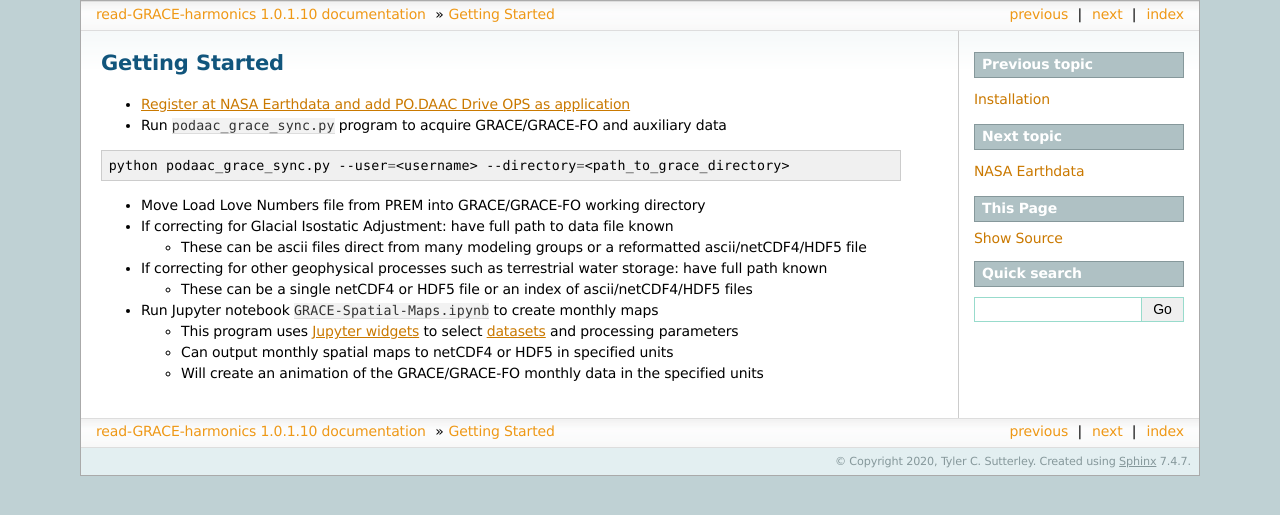
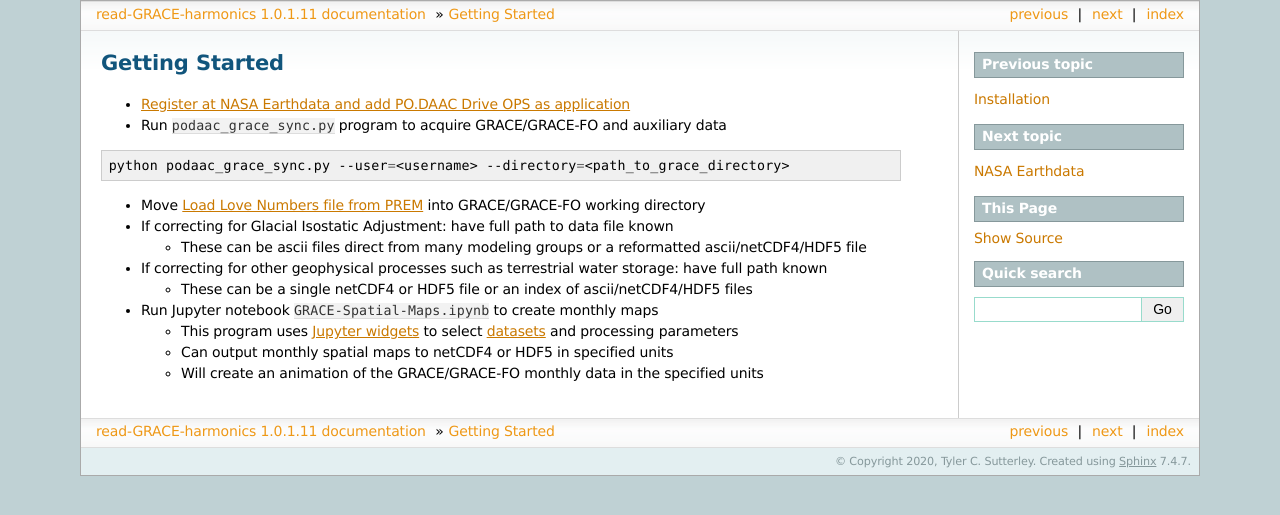
Before and after one commit to tsutterley/gravity-toolkit, a Sphinx documentation site: the page built from doc/source/getting_started/Getting-Started.md, in a window 1280 px wide. Shown: the top 515 px of the page. Built offline with Sphinx 7.4.7, drawn with Linux system fonts in a browser that asks for light colours.

````diff
--- a/doc/source/conf.py
+++ b/doc/source/conf.py
@@ -22,7 +22,7 @@ copyright = '2020, Tyler C. Sutterley'
 author = 'Tyler C. Sutterley'
 
 # The full version, including alpha/beta/rc tags
-release = '1.0.1.10'
+release = '1.0.1.11'
 
 
 # -- General configuration ---------------------------------------------------
--- a/doc/source/getting_started/Getting-Started.md
+++ b/doc/source/getting_started/Getting-Started.md
@@ -6,7 +6,7 @@ Getting Started
 ```bash
 python podaac_grace_sync.py --user=<username> --directory=<path_to_grace_directory>
 ```
-- Move Load Love Numbers file from PREM into GRACE/GRACE-FO working directory
+- Move [Load Love Numbers file from PREM](https://github.com/tsutterley/read-GRACE-harmonics/blob/master/love_numbers) into GRACE/GRACE-FO working directory
 - If correcting for Glacial Isostatic Adjustment: have full path to data file known
     * These can be ascii files direct from many modeling groups or a reformatted ascii/netCDF4/HDF5 file
 - If correcting for other geophysical processes such as terrestrial water storage: have full path known
--- a/setup.py
+++ b/setup.py
@@ -1,7 +1,7 @@
 from setuptools import setup, find_packages
 setup(
     name='read-GRACE-harmonics',
-    version='1.0.1.10',
+    version='1.0.1.11',
     description='Reads Level-2 spherical harmonic coefficients from the NASA/DLR GRACE and NASA/GFZ GRACE Follow-on missions',
     url='https://github.com/tsutterley/read-GRACE-harmonics',
     author='Tyler Sutterley',
````
Also changed, not shown: README.md (+10 -0 lines), doc/source/user_guide/plm_mohlenkamp.md (+1 -1 lines), GRACE-Spatial-Maps.ipynb, 2 other files.
